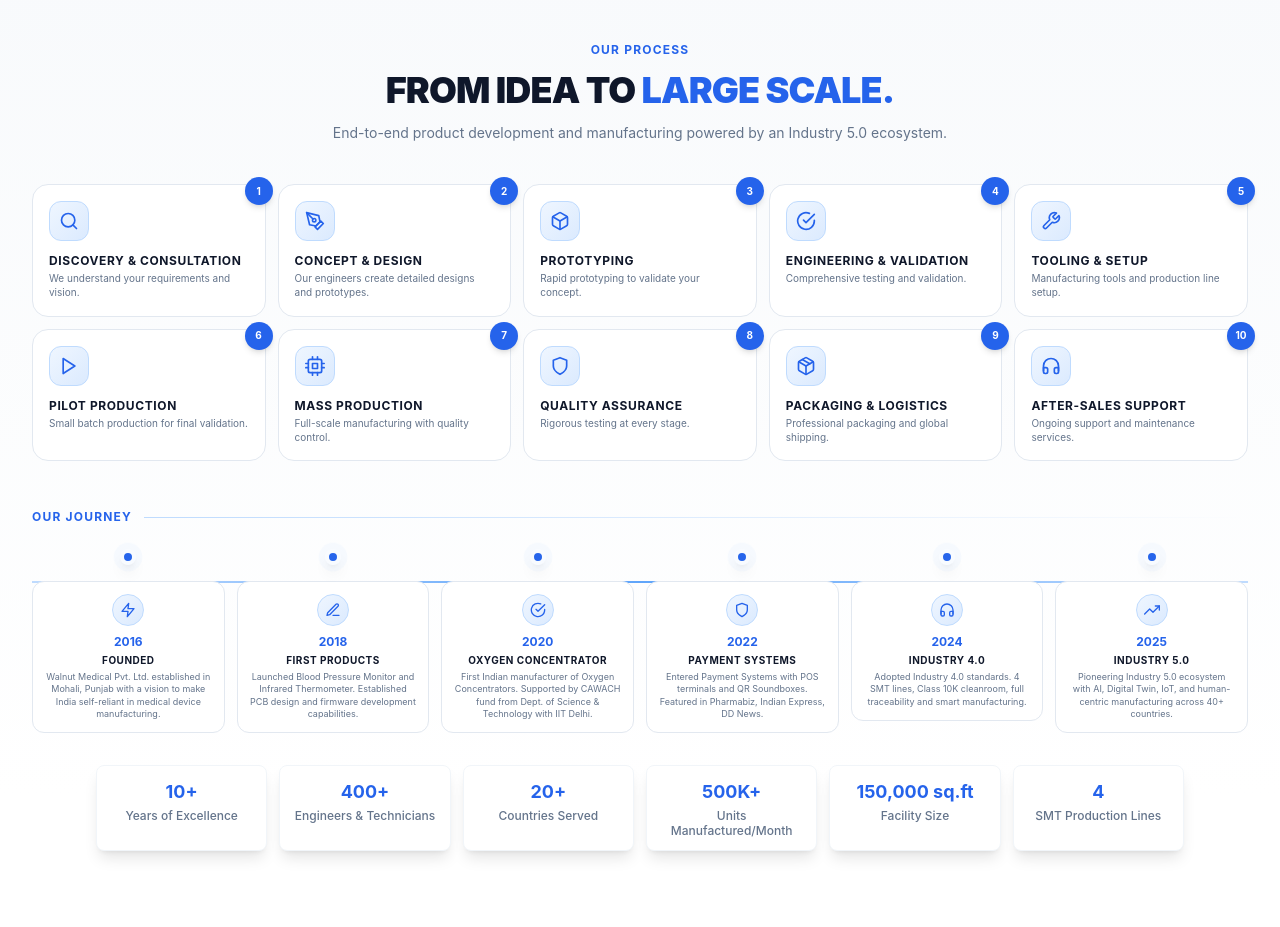
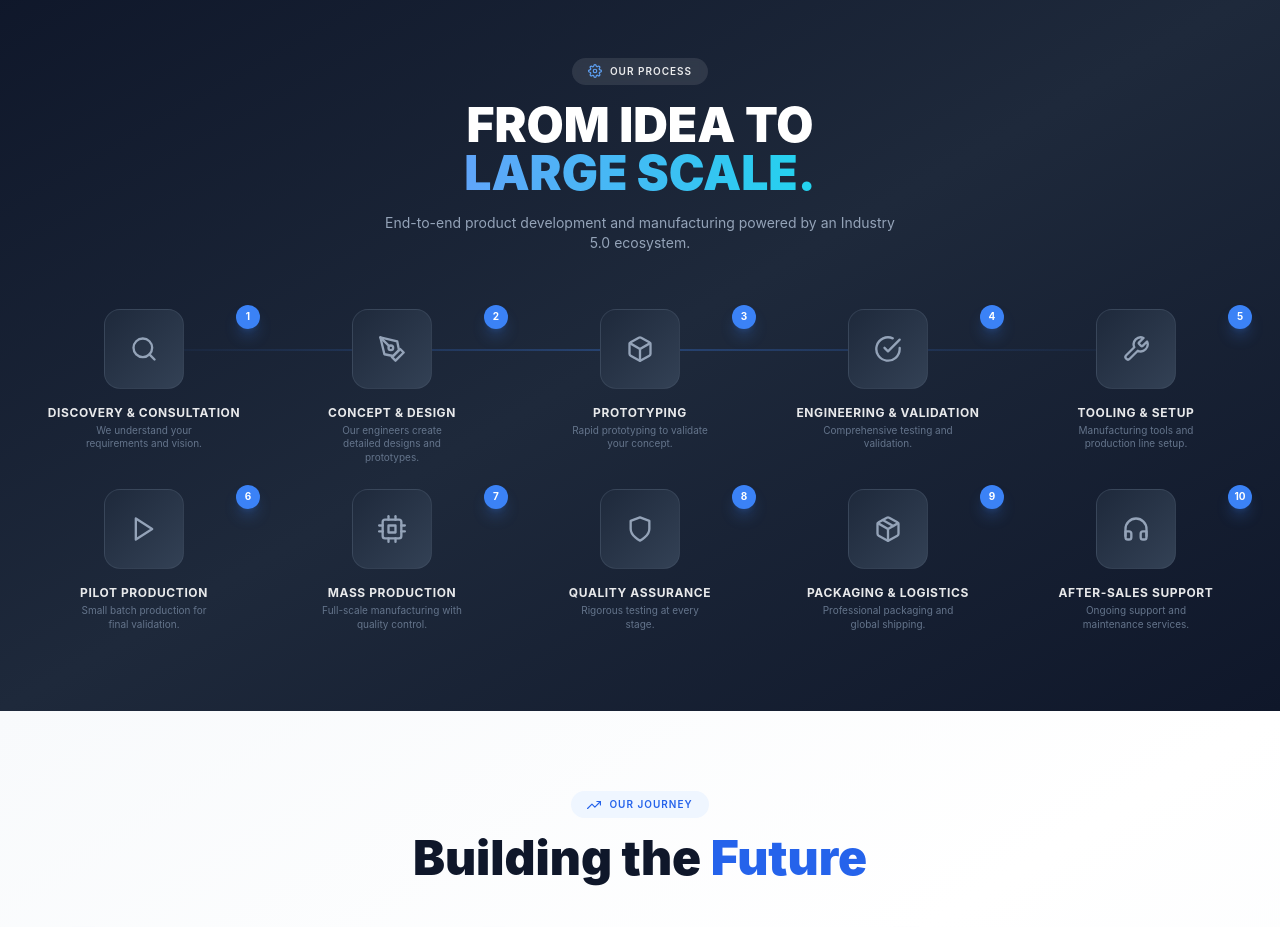
Before and after one commit to nitin-patyal-57/Walnut-technologies, a React (Vite) app: page / in a window 1280 px wide. Shown: the part 1420-2347 px from the top of the page. Built offline with nearby package versions, Linux system fonts and the light colour scheme.

Commit message:
feat: completely redesign process & journey section with dark/light split and modern cards

```diff
--- a/src/pages/HomePage.jsx
+++ b/src/pages/HomePage.jsx
@@ -28,106 +28,131 @@
   ];
 
   return (
-    <section className="py-12 md:py-16 bg-gradient-to-b from-slate-50 to-white" ref={ref}>
+    <section className="relative overflow-hidden" ref={ref}>
+      {/* Process Section - Dark */}
+      <div className="bg-gradient-to-br from-slate-900 via-slate-800 to-slate-900 py-16 md:py-20">
         <div className="max-w-7xl mx-auto px-4 sm:px-6 lg:px-8">
 
           {/* Header */}
           <motion.div
-          initial={{ opacity: 0, y: 20 }}
+            initial={{ opacity: 0, y: 30 }}
             animate={isInView ? { opacity: 1, y: 0 } : {}}
-          transition={{ duration: 0.6 }}
-          className="text-center mb-10"
+            transition={{ duration: 0.7 }}
+            className="text-center mb-14"
           >
-          <span className="text-blue-600 font-bold text-xs uppercase tracking-widest mb-3 block">Our Process</span>
-          <h2 className="text-2xl md:text-3xl lg:text-4xl font-black font-display leading-tight tracking-tight mb-3">
-            <span className="text-slate-900">FROM IDEA TO </span>
-            <span className="text-blue-600">LARGE SCALE.</span>
+            <div className="inline-flex items-center gap-2 bg-white/10 backdrop-blur-sm rounded-full px-4 py-1.5 mb-4">
+              <FiSettings className="w-3.5 h-3.5 text-blue-400" />
+              <span className="text-[10px] font-semibold text-white/90 uppercase tracking-widest">Our Process</span>
+            </div>
+            <h2 className="text-3xl md:text-4xl lg:text-5xl font-black font-display text-white leading-tight mb-4">
+              FROM IDEA TO<br />
+              <span className="text-transparent bg-clip-text bg-gradient-to-r from-blue-400 to-cyan-400">LARGE SCALE.</span>
             </h2>
-          <p className="text-sm text-slate-500 leading-relaxed max-w-2xl mx-auto">
+            <p className="text-sm text-slate-400 max-w-lg mx-auto">
               End-to-end product development and manufacturing powered by an Industry 5.0 ecosystem.
             </p>
           </motion.div>
 
-        {/* Process Steps - Modern Grid */}
-        <div className="mb-12">
-          <div className="grid grid-cols-2 md:grid-cols-5 gap-3">
+          {/* Process Stepper */}
+          <div className="relative">
+            {/* Connecting Line */}
+            <div className="hidden lg:block absolute top-[40px] left-[5%] right-[5%] h-[2px] bg-gradient-to-r from-transparent via-blue-500/30 to-transparent" />
+
+            <div className="grid grid-cols-2 md:grid-cols-5 gap-4 lg:gap-6">
               {processSteps.slice(0, 10).map((step, i) => {
                 const Icon = processIcons[i];
                 return (
                   <motion.div
                     key={i}
-                  initial={{ opacity: 0, y: 20 }}
+                    initial={{ opacity: 0, y: 30 }}
                     animate={isInView ? { opacity: 1, y: 0 } : {}}
-                  transition={{ duration: 0.4, delay: 0.1 + i * 0.05 }}
-                  className="relative bg-white rounded-2xl border border-slate-200 hover:border-blue-300 hover:shadow-lg transition-all duration-300 p-4 group"
+                    transition={{ duration: 0.5, delay: 0.1 + i * 0.06 }}
+                    className="relative group"
                   >
-                  {/* Step Number */}
-                  <div className="absolute -top-2 -right-2 w-7 h-7 rounded-full bg-blue-600 text-white text-[10px] font-bold flex items-center justify-center shadow-md">
+                    {/* Step Node */}
+                    <div className="flex flex-col items-center">
+                      {/* Circle */}
+                      <div className="relative z-10 w-20 h-20 rounded-2xl bg-gradient-to-br from-slate-800 to-slate-700 border border-slate-600/50 flex items-center justify-center mb-4 group-hover:border-blue-500/50 group-hover:from-slate-700 group-hover:to-slate-600 transition-all duration-500">
+                        <div className="absolute inset-0 rounded-2xl bg-gradient-to-br from-blue-500/0 to-cyan-500/0 group-hover:from-blue-500/10 group-hover:to-cyan-500/10 transition-all duration-500" />
+                        <Icon className="w-7 h-7 text-slate-400 group-hover:text-blue-400 transition-colors duration-300" />
+                      </div>
+
+                      {/* Number */}
+                      <div className="absolute -top-1 -right-1 w-6 h-6 rounded-full bg-blue-500 text-white text-[10px] font-bold flex items-center justify-center shadow-lg shadow-blue-500/30">
                         {i + 1}
                       </div>
 
-                  {/* Icon */}
-                  <div className="w-10 h-10 rounded-xl bg-gradient-to-br from-blue-50 to-blue-100 border border-blue-200 flex items-center justify-center mb-3 group-hover:from-blue-100 group-hover:to-blue-200 transition-colors">
-                    <Icon className="w-5 h-5 text-blue-600" />
+                      {/* Content */}
+                      <div className="text-center">
+                        <h4 className="text-xs font-bold text-white/90 uppercase tracking-wider leading-tight mb-1">{step.title}</h4>
+                        <p className="text-[10px] text-slate-500 leading-snug max-w-[140px] mx-auto">{step.description}</p>
                       </div>
-
-                  {/* Content */}
-                  <h4 className="text-xs font-bold text-slate-900 uppercase tracking-wider leading-tight mb-1">{step.title}</h4>
-                  <p className="text-[10px] text-slate-500 leading-snug">{step.description}</p>
-                </motion.div>
-              );
-            })}
-          </div>
-        </div>
-
-        {/* Journey Timeline - Modern Design */}
-        <motion.div
-          initial={{ opacity: 0, y: 20 }}
-          animate={isInView ? { opacity: 1, y: 0 } : {}}
-          transition={{ duration: 0.6, delay: 0.3 }}
-        >
-          <div className="flex items-center gap-3 mb-6">
-            <span className="text-blue-600 font-bold text-xs uppercase tracking-widest">Our Journey</span>
-            <div className="h-px flex-1 bg-gradient-to-r from-blue-200 to-transparent" />
-          </div>
-
-          <div className="relative">
-            {/* Timeline line */}
-            <div className="absolute top-8 left-0 right-0 h-[2px] bg-gradient-to-r from-blue-200 via-blue-400 to-blue-200" />
-
-            <div className="grid grid-cols-3 md:grid-cols-6 gap-3 relative">
-              {companyJourney.map((item, index) => {
-                const Icon = item.icon;
-                return (
-                  <motion.div
-                    key={item.year}
-                    initial={{ opacity: 0, y: 15 }}
-                    animate={isInView ? { opacity: 1, y: 0 } : {}}
-                    transition={{ duration: 0.4, delay: 0.4 + index * 0.06 }}
-                    className="flex flex-col items-center relative"
-                  >
-                    {/* Dot with pulse effect */}
-                    <div className="relative z-10">
-                      <div className="w-4 h-4 rounded-full bg-blue-600 border-4 border-white shadow-lg" />
-                      <div className="absolute inset-0 w-4 h-4 rounded-full bg-blue-400 animate-ping opacity-20" />
-                    </div>
-
-                    {/* Content Card */}
-                    <div className="mt-4 bg-white rounded-xl border border-slate-200 p-3 text-center w-full hover:border-blue-300 hover:shadow-lg transition-all duration-300 group">
-                      <div className="w-8 h-8 rounded-full bg-gradient-to-br from-blue-50 to-blue-100 border border-blue-200 flex items-center justify-center mx-auto mb-2 group-hover:from-blue-100 group-hover:to-blue-200 transition-colors">
-                        <Icon className="w-4 h-4 text-blue-600" />
-                      </div>
-                      <span className="text-xs font-bold text-blue-600 block mb-1">{item.year}</span>
-                      <h4 className="text-[10px] font-bold text-slate-900 uppercase tracking-wider leading-tight mb-1">{item.title}</h4>
-                      <p className="text-[9px] text-slate-500 leading-snug">{item.desc}</p>
                     </div>
                   </motion.div>
                 );
               })}
             </div>
           </div>
+        </div>
+      </div>
+
+      {/* Journey Section - Light */}
+      <div className="bg-gradient-to-br from-slate-50 via-white to-slate-50 py-16 md:py-20">
+        <div className="max-w-7xl mx-auto px-4 sm:px-6 lg:px-8">
+
+          {/* Header */}
+          <motion.div
+            initial={{ opacity: 0, y: 30 }}
+            animate={isInView ? { opacity: 1, y: 0 } : {}}
+            transition={{ duration: 0.7, delay: 0.2 }}
+            className="text-center mb-14"
+          >
+            <div className="inline-flex items-center gap-2 bg-blue-50 rounded-full px-4 py-1.5 mb-4">
+              <FiTrendingUp className="w-3.5 h-3.5 text-blue-600" />
+              <span className="text-[10px] font-semibold text-blue-600 uppercase tracking-widest">Our Journey</span>
+            </div>
+            <h2 className="text-3xl md:text-4xl lg:text-5xl font-black font-display text-slate-900 leading-tight">
+              Building the <span className="text-blue-600">Future</span>
+            </h2>
           </motion.div>
 
+          {/* Timeline Cards */}
+          <div className="grid grid-cols-1 md:grid-cols-2 lg:grid-cols-3 gap-4">
+            {companyJourney.map((item, index) => {
+              const Icon = item.icon;
+              return (
+                <motion.div
+                  key={item.year}
+                  initial={{ opacity: 0, y: 30 }}
+                  animate={isInView ? { opacity: 1, y: 0 } : {}}
+                  transition={{ duration: 0.5, delay: 0.3 + index * 0.08 }}
+                  className="group relative"
+                >
+                  <div className="relative bg-white rounded-2xl border border-slate-200 p-6 hover:border-blue-200 hover:shadow-xl hover:shadow-blue-500/5 transition-all duration-500">
+                    {/* Year Badge */}
+                    <div className="absolute -top-3 left-6">
+                      <span className="inline-block px-3 py-1 bg-gradient-to-r from-blue-600 to-blue-700 text-white text-xs font-bold rounded-full shadow-lg shadow-blue-500/30">
+                        {item.year}
+                      </span>
+                    </div>
+
+                    {/* Content */}
+                    <div className="pt-4">
+                      <div className="w-12 h-12 rounded-xl bg-gradient-to-br from-blue-50 to-cyan-50 border border-blue-100 flex items-center justify-center mb-4 group-hover:from-blue-100 group-hover:to-cyan-100 transition-colors duration-300">
+                        <Icon className="w-6 h-6 text-blue-600" />
+                      </div>
+                      <h3 className="text-base font-bold text-slate-900 mb-2">{item.title}</h3>
+                      <p className="text-sm text-slate-500 leading-relaxed">{item.desc}</p>
+                    </div>
+
+                    {/* Bottom Accent */}
+                    <div className="absolute bottom-0 left-6 right-6 h-[2px] bg-gradient-to-r from-blue-500/0 via-blue-500/50 to-blue-500/0 opacity-0 group-hover:opacity-100 transition-opacity duration-500" />
+                  </div>
+                </motion.div>
+              );
+            })}
+          </div>
+        </div>
       </div>
     </section>
   );
```
Lines whose indentation alone changed are shown as unchanged.
